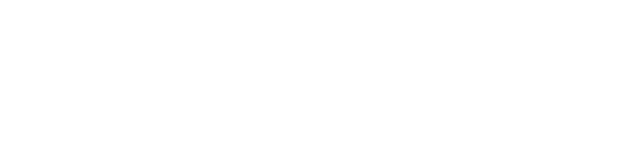
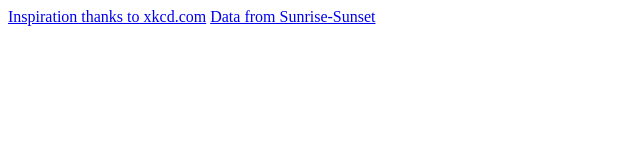
Before and after one commit to dconman/SixSixTime, a plain HTML site: page index.html in a window 1280 px wide. Shown: the whole page, without its empty margins (0-640 px from the left). Drawn offline with Linux system fonts and the light colour scheme.

Commit message:
added attribution

```diff
--- a/index.html
+++ b/index.html
@@ -14,5 +14,7 @@
   <body onload="getLocation()">
     <script src="js/scripts.js"></script>
 	<div id="test" />
+	<a href="https://xkcd.com/2050/">Inspiration thanks to xkcd.com</a>
+	<a href="https://sunrise-sunset.org/">Data from Sunrise-Sunset</a>
   </body>
 </html>
```
